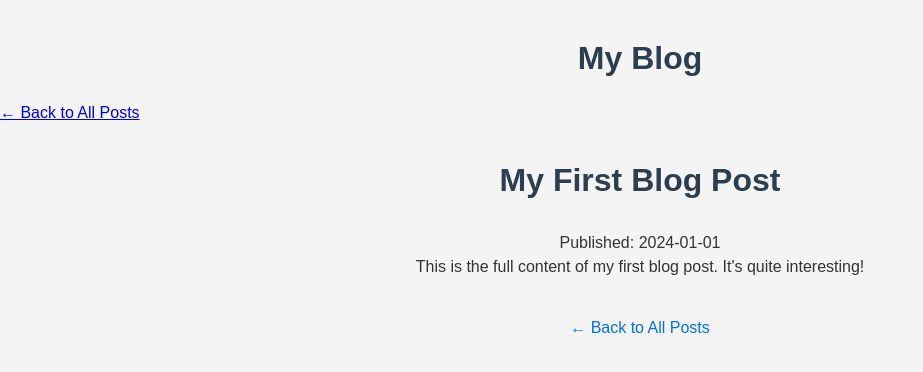
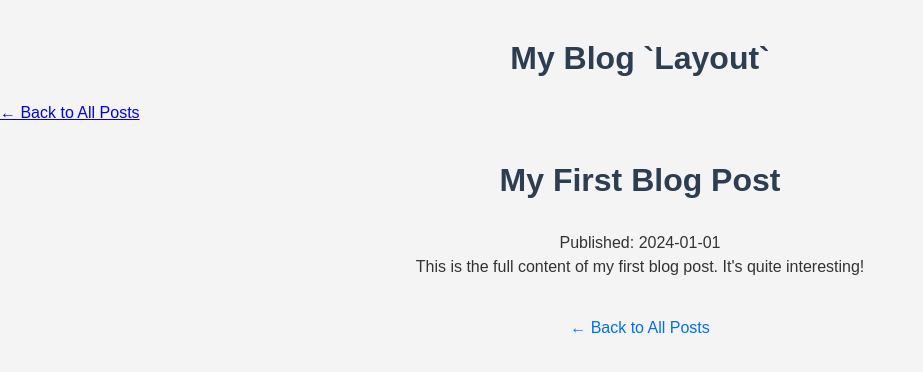
Before and after one commit to JDNafz/nextjs-boilerplate, a Next.js app: page /blog/first-post in a window 1280 px wide. Shown: the top 372 px of the page, without its empty margins (0-923 px from the left). Built offline with nearby package versions, Linux system fonts and the light colour scheme.

Commit message:
starting a readme, album folder to be used with fetch

```diff
--- a/src/app/blog/layout.tsx
+++ b/src/app/blog/layout.tsx
@@ -6,7 +6,7 @@ export default function BlogLayout({ children }: { children: React.ReactNode })
       {/* Header that appears on all blog pages */}
       <header>
         {/* ----- BlogLayout -------- */}
-        <h1>My Blog </h1>
+        <h1>My Blog `Layout`</h1>
         <Link href="/blog">← Back to All Posts</Link>
       </header>
 
```
Also changed, not shown: src/app/album/page.tsx (added, +10 -0 lines), 1 other file (tests, documents, lock files or other folders).
